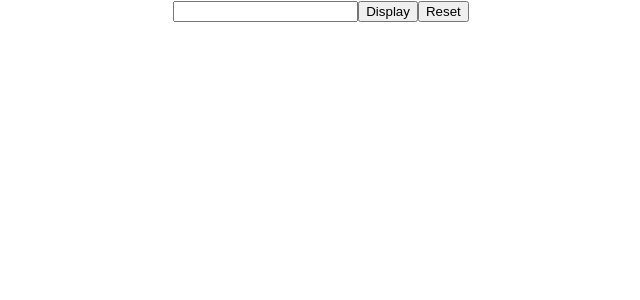
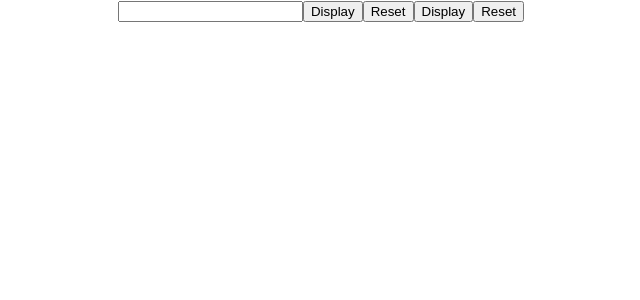
Before and after one commit to kvnloughead/react-forms-screencast, a React (Create React App) app: page / in a window 1280 px wide. Shown: the top 300 px of the page, without its empty margins (319-959 px from the left). Built offline with nearby package versions, Linux system fonts and the light colour scheme.

Commit message:
move buttons

```diff
--- a/src/components/Form.js
+++ b/src/components/Form.js
@@ -3,9 +3,18 @@ import React from 'react';
 import Input from './Input';
 
 function Form() {
+  function handleDisplay() {
+    alert(value);
+  }
+
+  function handleReset() {
+    setValue('');
+  }
   return (
     <form>
       <Input />
+      <button type='button' onClick={handleDisplay}>Display</button>
+      <button type='button' onClick={handleReset}>Reset</button>
     </form>
   );
 }
```
